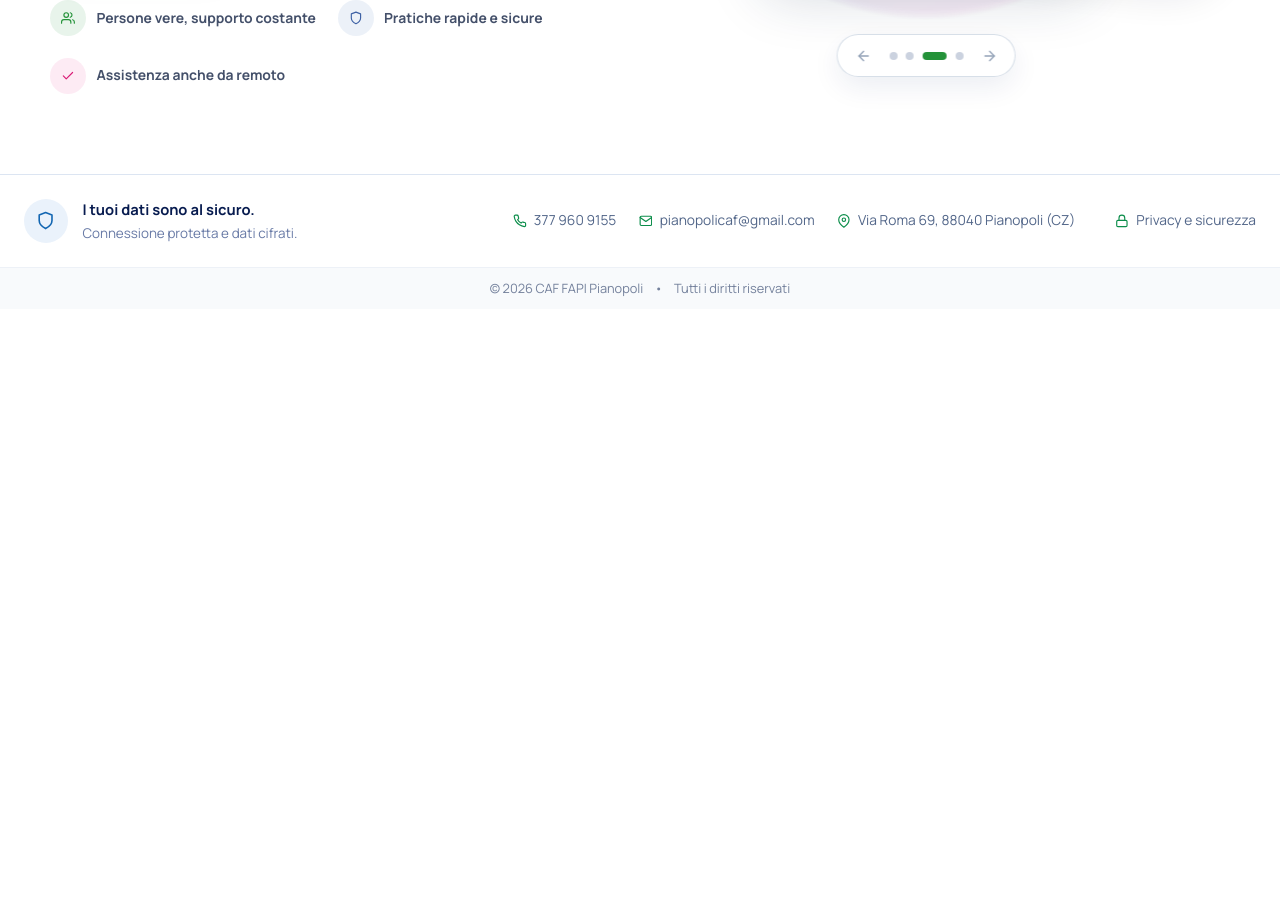
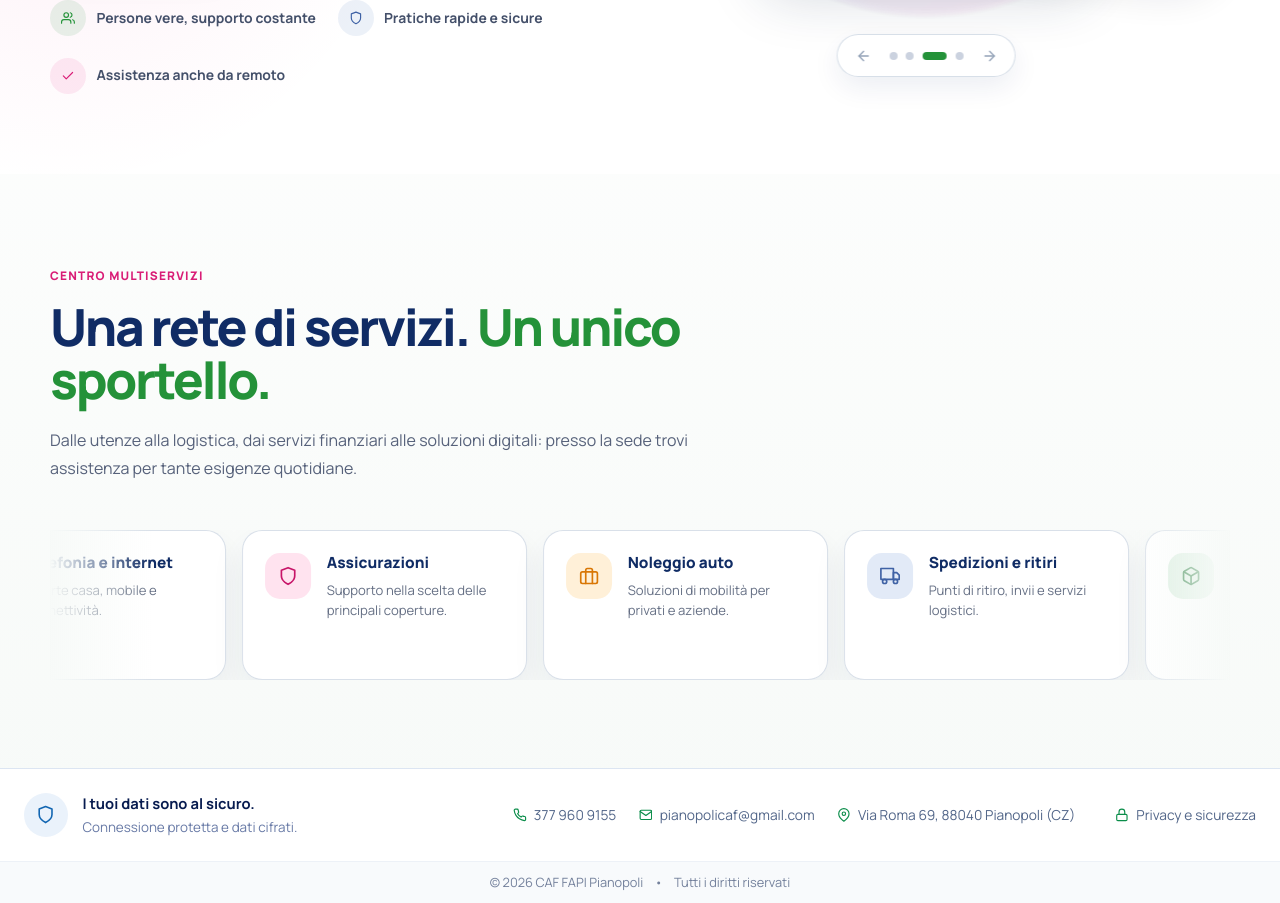
Before and after one commit to acetomartina/FE-Capstone-CAF, a React (Vite) app: page / in a window 1280 px wide. Shown: the part 753-1656 px from the top of the page. Before the commit the page ends 1062 px from the top, so only its background shows below. Built offline with nearby package versions, Linux system fonts and the light colour scheme; no server answers.

Commit message:
feat(home): aggiunge sezione rete servizi con marquee animato

```diff
--- /dev/null
+++ b/src/components/home/PartnerSection/PartnerSection.css
@@ -0,0 +1,227 @@
+.partners-section {
+  padding: 5.5rem 0;
+  overflow: hidden;
+  background: linear-gradient(
+    180deg,
+    rgba(247, 250, 248, 0.4),
+    rgba(247, 250, 248, 0.95)
+  );
+}
+
+.partners-section__container {
+  width: min(1180px, calc(100% - 2rem));
+  margin: 0 auto;
+}
+
+.partners-section__heading {
+  max-width: 760px;
+  margin-bottom: 3rem;
+}
+
+.partners-section__eyebrow {
+  display: inline-flex;
+  align-items: center;
+  margin-bottom: 1rem;
+  color: #d91c76;
+  font-size: 0.74rem;
+  font-weight: 800;
+  letter-spacing: 0.1em;
+  text-transform: uppercase;
+}
+
+.partners-section__title {
+  margin: 0;
+  color: #102c65;
+  font-size: clamp(2.25rem, 4vw, 4rem);
+  font-weight: 800;
+  line-height: 1.03;
+  letter-spacing: -0.045em;
+}
+
+.partners-section__title span {
+  color: #249239;
+}
+
+.partners-section__description {
+  max-width: 660px;
+  margin: 1.25rem 0 0;
+  color: #56617a;
+  font-size: 1rem;
+  line-height: 1.75;
+}
+
+.partners-marquee {
+  position: relative;
+}
+
+.partners-marquee__viewport {
+  overflow: hidden;
+}
+
+.partners-marquee__track {
+  width: max-content;
+  display: flex;
+  gap: 1rem;
+  animation: partnersScroll 42s linear infinite;
+}
+
+.partners-marquee:hover .partners-marquee__track {
+  animation-play-state: paused;
+}
+
+.partners-marquee__fade {
+  position: absolute;
+  z-index: 3;
+  top: 0;
+  bottom: 0;
+  width: clamp(40px, 8vw, 120px);
+  pointer-events: none;
+}
+
+.partners-marquee__fade--left {
+  left: 0;
+  background: linear-gradient(90deg, #f7faf8 0%, rgba(247, 250, 248, 0) 100%);
+}
+
+.partners-marquee__fade--right {
+  right: 0;
+  background: linear-gradient(270deg, #f7faf8 0%, rgba(247, 250, 248, 0) 100%);
+}
+
+.partners-card {
+  width: 285px;
+  min-height: 150px;
+  padding: 1.35rem;
+  display: flex;
+  align-items: flex-start;
+  gap: 1rem;
+  border: 1px solid rgba(203, 213, 225, 0.72);
+  border-radius: 20px;
+  background: rgba(255, 255, 255, 0.92);
+  box-shadow: 0 14px 34px rgba(16, 44, 101, 0.07);
+  transition:
+    transform 220ms ease,
+    box-shadow 220ms ease,
+    border-color 220ms ease;
+}
+
+.partners-card:hover {
+  transform: translateY(-6px);
+  border-color: rgba(47, 148, 72, 0.32);
+  box-shadow: 0 20px 44px rgba(16, 44, 101, 0.12);
+}
+
+.partners-card__icon {
+  width: 46px;
+  height: 46px;
+  flex: 0 0 46px;
+  display: grid;
+  place-items: center;
+  border-radius: 15px;
+  font-size: 1.25rem;
+}
+
+.partners-card h3 {
+  margin: 0;
+  color: #102c65;
+  font-size: 0.96rem;
+  font-weight: 750;
+  line-height: 1.3;
+}
+
+.partners-card p {
+  margin: 0.45rem 0 0;
+  color: #667085;
+  font-size: 0.82rem;
+  line-height: 1.55;
+}
+
+.partners-card--green .partners-card__icon {
+  background: #dcefe1;
+  color: #247a3a;
+}
+
+.partners-card--blue .partners-card__icon {
+  background: #e2eaf7;
+  color: #3f62a5;
+}
+
+.partners-card--fuchsia .partners-card__icon {
+  background: #ffe3ef;
+  color: #c71468;
+}
+
+.partners-card--orange .partners-card__icon {
+  background: #fff0d8;
+  color: #d97706;
+}
+
+.partners-card--petrol {
+  border-color: rgba(30, 102, 109, 0.18);
+}
+
+.partners-card--petrol .partners-card__icon {
+  background: #e1f1f1;
+  color: #1f6f72;
+}
+
+@keyframes partnersScroll {
+  from {
+    transform: translateX(0);
+  }
+
+  to {
+    transform: translateX(calc(-50% - 0.5rem));
+  }
+}
+
+@media (max-width: 768px) {
+  .partners-section {
+    padding: 4rem 0;
+  }
+
+  .partners-section__heading {
+    margin-bottom: 2.25rem;
+  }
+
+  .partners-card {
+    width: 250px;
+    min-height: 140px;
+  }
+
+  .partners-marquee__track {
+    animation-duration: 34s;
+  }
+}
+
+@media (max-width: 480px) {
+  .partners-section__container {
+    width: min(100% - 1.25rem, 1180px);
+  }
+
+  .partners-card {
+    width: 225px;
+    padding: 1.15rem;
+  }
+
+  .partners-card__icon {
+    width: 42px;
+    height: 42px;
+    flex-basis: 42px;
+    border-radius: 13px;
+  }
+
+  .partners-marquee__fade {
+    width: 36px;
+  }
+}
+
+@media (prefers-reduced-motion: reduce) {
+  .partners-marquee__track {
+    animation: none;
+  }
+
+  .partners-card {
+    transition: none;
+  }
+}
--- /dev/null
+++ b/src/components/home/PartnerSection/PartnerSection.tsx
@@ -0,0 +1,137 @@
+import {
+  FiBox,
+  FiBriefcase,
+  FiCreditCard,
+  FiGlobe,
+  FiHome,
+  FiMonitor,
+  FiPhone,
+  FiShield,
+  FiTruck,
+  FiZap,
+} from "react-icons/fi";
+
+import "./PartnerSection.css";
+
+const SERVIZI = [
+  {
+    nome: "Energia e gas",
+    descrizione: "Attivazioni, volture e assistenza sulle utenze.",
+    icona: FiZap,
+    variante: "green",
+  },
+  {
+    nome: "Telefonia e internet",
+    descrizione: "Offerte casa, mobile e connettività.",
+    icona: FiPhone,
+    variante: "blue",
+  },
+  {
+    nome: "Assicurazioni",
+    descrizione: "Supporto nella scelta delle principali coperture.",
+    icona: FiShield,
+    variante: "fuchsia",
+  },
+  {
+    nome: "Noleggio auto",
+    descrizione: "Soluzioni di mobilità per privati e aziende.",
+    icona: FiBriefcase,
+    variante: "orange",
+  },
+  {
+    nome: "Spedizioni e ritiri",
+    descrizione: "Punti di ritiro, invii e servizi logistici.",
+    icona: FiTruck,
+    variante: "blue",
+  },
+  {
+    nome: "Amazon Hub",
+    descrizione: "Ritiro e gestione delle consegne presso la sede.",
+    icona: FiBox,
+    variante: "green",
+  },
+  {
+    nome: "Servizi finanziari",
+    descrizione: "Prestiti, mutui e cessione del quinto.",
+    icona: FiCreditCard,
+    variante: "fuchsia",
+  },
+  {
+    nome: "FNT – Facciamo Tutto Noi",
+    descrizione: "Una rete di servizi integrati per cittadini e imprese.",
+    icona: FiHome,
+    variante: "orange",
+  },
+  {
+    nome: "martina.dstudio",
+    descrizione: "Siti web, gestionali e servizi digitali su misura.",
+    icona: FiMonitor,
+    variante: "petrol",
+  },
+  {
+    nome: "Servizi online",
+    descrizione: "Supporto digitale e assistenza anche da remoto.",
+    icona: FiGlobe,
+    variante: "blue",
+  },
+];
+
+const PartnersSection = () => {
+  const elementiDuplicati = [...SERVIZI, ...SERVIZI];
+
+  return (
+    <section className="partners-section" aria-labelledby="partners-title">
+      <div className="partners-section__container">
+        <div className="partners-section__heading">
+          <span className="partners-section__eyebrow">
+            Centro multiservizi
+          </span>
+
+          <h2 id="partners-title" className="partners-section__title">
+            Una rete di servizi.
+            <span> Un unico sportello.</span>
+          </h2>
+
+          <p className="partners-section__description">
+            Dalle utenze alla logistica, dai servizi finanziari alle soluzioni
+            digitali: presso la sede trovi assistenza per tante esigenze
+            quotidiane.
+          </p>
+        </div>
+
+        <div className="partners-marquee">
+          <div className="partners-marquee__fade partners-marquee__fade--left" />
+
+          <div className="partners-marquee__viewport">
+            <div className="partners-marquee__track">
+              {elementiDuplicati.map((servizio, indice) => {
+                const Icona = servizio.icona;
+
+                return (
+                  <article
+                    key={`${servizio.nome}-${indice}`}
+                    className={`partners-card partners-card--${servizio.variante}`}
+                    aria-hidden={indice >= SERVIZI.length}
+                  >
+                    <span className="partners-card__icon">
+                      <Icona aria-hidden="true" />
+                    </span>
+
+                    <div>
+                      <h3>{servizio.nome}</h3>
+                      <p>{servizio.descrizione}</p>
+                    </div>
+                  </article>
+                );
+              })}
+            </div>
+          </div>
+
+          <div className="partners-marquee__fade partners-marquee__fade--right" />
+        </div>
+      </div>
+    </section>
+  );
+};
+
+export default PartnersSection;
--- a/src/pages/HomePage.tsx
+++ b/src/pages/HomePage.tsx
@@ -19,6 +19,8 @@ import volantinoPuntoSemplice from "../assets/home/volantini/punto-semplice.jpeg
 import volantinoDipendenti from "../assets/home/volantini/credipass-dipendenti.jpeg";
 import volantinoPrestito from "../assets/home/volantini/credipass-prestito.jpeg";
 import volantinoServizi from "../assets/home/volantini/credipass-servizi.jpeg";
+import PartnerSection from "../components/home/PartnerSection/PartnerSection";
+
 
 import "./HomePage.css";
 
@@ -366,6 +368,8 @@ const HomePage = () => {
           </div>
         </div>
       </section>
+
+      <PartnerSection />
     </main>
   );
 };
```
